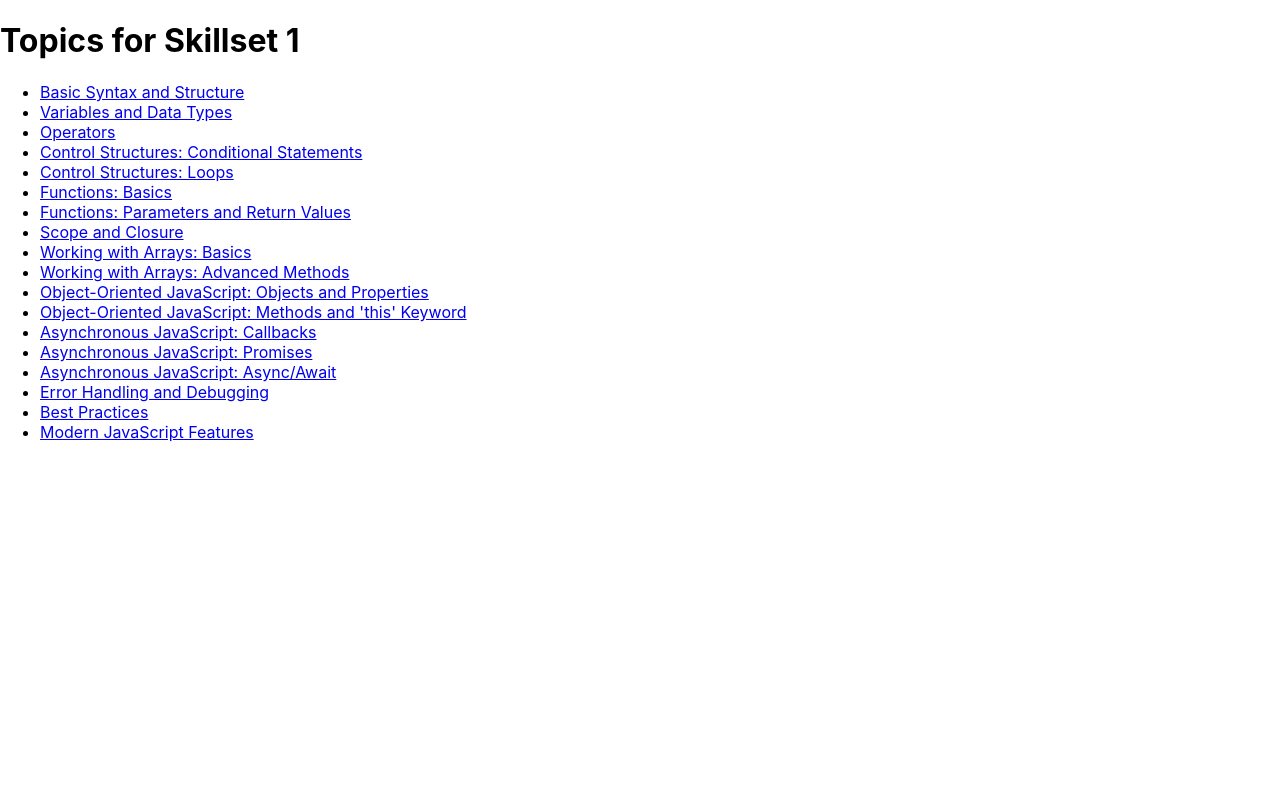
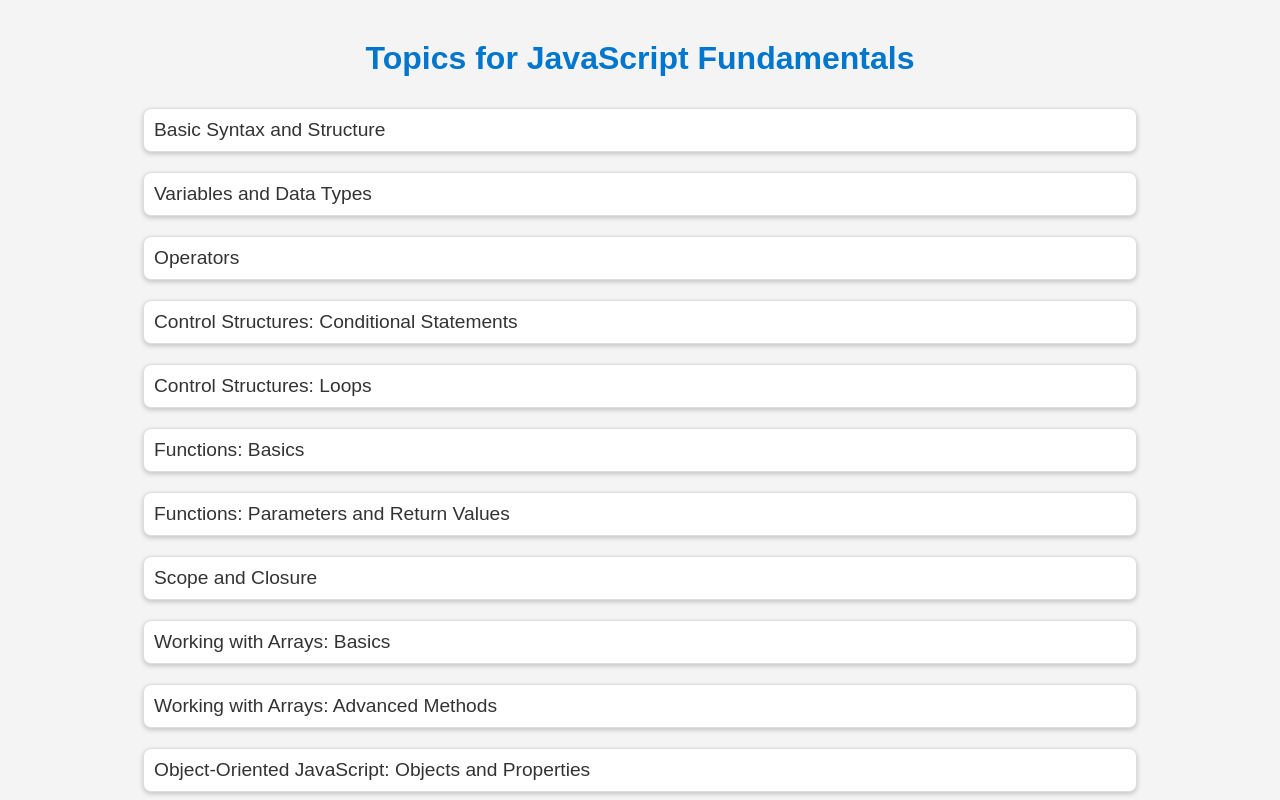
Before and after one commit to 10-4-pursuit/class-notes, a React (Create React App) app: page /skillsets/1/topics in a window 1280 px wide. Shown: the top 800 px of the page. Built offline with nearby package versions, Linux system fonts and the light colour scheme.

Commit message:
Add styles, update layout

```diff
--- a/src/App.css
+++ b/src/App.css
@@ -1,38 +1,53 @@
-.App {
-  text-align: center;
+body {
+  font-family: 'Arial', sans-serif;
+  color: #333;
+  background-color: #f4f4f4;
+  margin: 0;
+  padding: 20px;
 }
 
-.App-logo {
-  height: 40vmin;
-  pointer-events: none;
+h1 {
+  text-align: center;
+  color: #0077cc;
 }
 
-@media (prefers-reduced-motion: no-preference) {
-  .App-logo {
-    animation: App-logo-spin infinite 20s linear;
+ul {
+  list-style: none;
+  padding: 0;
+  display: flex;
+  flex-wrap: wrap;
+  justify-content: center;
+}
+
+li {
+  margin: 10px;
+  background: white;
+  border: 1px solid #ddd;
+  border-radius: 8px;
+  box-shadow: 0 2px 5px rgba(0,0,0,0.2);
+}
+
+li a {
+  display: flex;
+  align-items: center;
+  text-decoration: none;
+  color: inherit;
+  padding: 10px;
+}
+
+li img {
+  width: 50px;
+  height: 50px;
+  margin-right: 10px;
+  border-radius: 50%;
+}
+
+span {
+  font-size: 1.2em;
+}
+
+@media screen and (max-width: 600px) {
+  ul {
+    flex-direction: column;
   }
 }
-
-.App-header {
-  background-color: #282c34;
-  min-height: 100vh;
-  display: flex;
-  flex-direction: column;
-  align-items: center;
-  justify-content: center;
-  font-size: calc(10px + 2vmin);
-  color: white;
-}
-
-.App-link {
-  color: #61dafb;
-}
-
-@keyframes App-logo-spin {
-  from {
-    transform: rotate(0deg);
-  }
-  to {
-    transform: rotate(360deg);
-  }
-}
--- a/src/App.js
+++ b/src/App.js
@@ -3,6 +3,8 @@ import { BrowserRouter as Router, Route, Routes } from 'react-router-dom';
 import SkillSetsIndex from './components/SkillSetsIndex';
 import TopicsIndex from './components/TopicsIndex';
 import TopicsShow from './components/TopicsShow';
+
+import "./App.css";
 
 function App() {
   return (
--- /dev/null
+++ b/src/components/TopicsIndex.css
@@ -0,0 +1,50 @@
+body {
+  font-family: 'Arial', sans-serif;
+  color: #333;
+  background-color: #f4f4f4;
+  margin: 0;
+  padding: 0;
+}
+
+h1 {
+  text-align: center;
+  color: #0077cc;
+  margin-top: 20px;
+}
+
+ul {
+  list-style: none;
+  padding: 0;
+  display: flex;
+  flex-direction: column;
+  align-items: center;
+}
+
+li {
+  margin: 10px 0;
+  background: white;
+  border: 1px solid #ddd;
+  border-radius: 8px;
+  box-shadow: 0 2px 5px rgba(0,0,0,0.2);
+  width: 80%; /* Adjust width as needed */
+}
+
+li a {
+  display: block;
+  text-decoration: none;
+  color: inherit;
+  padding: 15px 20px;
+  font-size: 1.2em;
+  width: 100%; /* Ensure link utilizes full list item width */
+  text-align: left; /* Align text to the left */
+}
+
+li a:hover {
+  background-color: #e9e9e9; /* Color change on hover for interactivity */
+}
+
+@media screen and (max-width: 600px) {
+  li {
+    width: 95%; /* Adjust width for smaller screens */
+  }
+}
--- a/src/components/TopicsIndex.js
+++ b/src/components/TopicsIndex.js
@@ -1,7 +1,16 @@
 import React from 'react';
 import { useParams, Link } from 'react-router-dom';
 
+import "./TopicsIndex.css";
+
 const topicData = require("../data/topics.json");
+
+const skillsets = [
+  { id: 1, title: 'JavaScript Fundamentals', icon: 'icon1.png' },
+  { id: 2, title: 'HTML/CSS', icon: 'icon2.png' },
+  { id: 3, title: 'React', icon: 'icon3.png' }
+  // ... other skillsets
+];
 
 // Example function to fetch topics based on skillset ID
 // In a real app, this could be an API call
@@ -19,7 +28,7 @@ function TopicsIndex() {
 
   return (
     <div>
-      <h1>Topics for Skillset {id}</h1>
+      <h1>Topics for { skillsets.find(s => s.id == id).title }</h1>
       <ul>
         {topics.map(topic => (
           <li key={topic.id}>
--- /dev/null
+++ b/src/components/TopicsShow.css
@@ -0,0 +1,52 @@
+body {
+  font-family: 'Arial', sans-serif;
+  color: #333;
+  background-color: #f4f4f4;
+  margin: 0;
+  padding: 0;
+}
+
+h1 {
+  text-align: center;
+  color: #0077cc;
+  margin-top: 20px;
+}
+
+.code-description-container {
+  display: flex;
+  margin-bottom: 20px;
+  align-items: stretch; /* Ensure equal height */
+}
+
+.code-container, .description-container {
+  flex: 1;
+  padding: 10px;
+  border-radius: 8px;
+}
+
+.code-container {
+  margin-right: 10px;
+  background-color: #f0f0f0;
+}
+
+.description-container {
+  background-color: #f7f7f7;
+}
+
+pre {
+  white-space: pre-wrap; /* Ensure code wraps */
+  overflow-x: auto; /* Scroll horizontally if needed */
+  font-family: 'Courier New', monospace;
+  font-size: 0.9em;
+}
+
+@media screen and (max-width: 768px) {
+  .code-description-container {
+    flex-direction: column;
+  }
+
+  .code-container {
+    margin-right: 0;
+    margin-bottom: 10px;
+  }
+}
--- a/src/components/TopicsShow.js
+++ b/src/components/TopicsShow.js
@@ -1,7 +1,10 @@
 import React from 'react';
 import { useParams } from 'react-router-dom';
 
+import "./TopicsShow.css";
+
 const content = require("../data/content.json");
+const topics = require("../data/topics.json");
 
 // Example data. Replace this with actual data fetching logic.
 
@@ -9,21 +12,37 @@ function TopicsShow() {
   let { id, topicId } = useParams();
   const samples = content[id][topicId] || [];
 
-  console.log(samples);
+  const links = samples.links || [];
 
   return (
     <div>
-      <h1>Topic Details: {topicId}</h1>
+      <h1>Topic: {topics[id][topicId].title}</h1>
       {samples.codeDescriptionPairs.map((sample, index) => (
-        <div key={index} style={{ display: 'flex', marginBottom: '20px' }}>
-          <div style={{ flex: 1, marginRight: '10px', background: '#f0f0f0', padding: '10px' }}>
+        <div key={index} className="code-description-container">
+          <div className="code-container">
             <pre>{sample.code}</pre>
           </div>
-          <div style={{ flex: 1, background: '#f7f7f7', padding: '10px' }}>
+          <div className="description-container">
             <p>{sample.description}</p>
           </div>
         </div>
       ))}
+      <div className="links-container">
+        {
+          links.length === 0 ? (
+            <p className="no-links">No links for this topic</p>
+          ) : (
+            <ul>
+              {links.map((link, index) => (
+                <li key={index}>
+                  <a href={link.url} target="_blank" rel="noopener noreferrer">{link.title}</a>
+                </li>
+              ))}
+            </ul>
+          )
+        }
+      </div>
+
     </div>
   );
 }
```
